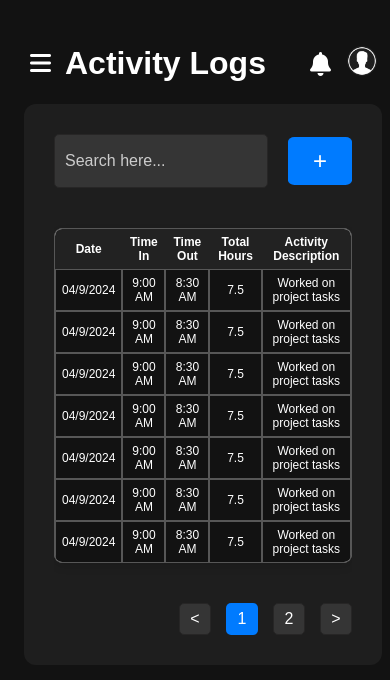
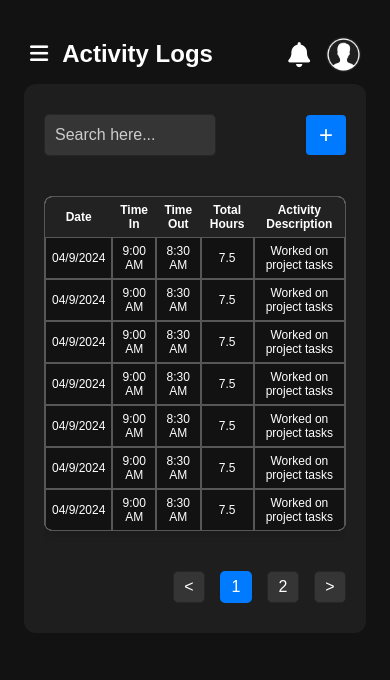
Before and after one commit to Alvin-Cortez/internsync, a PHP site: page /logs.html in a window 390 px wide. Shown: the top 680 px of the page. Run offline with PHP 8.4, Linux system fonts and the light colour scheme.

Commit message:
improve mobile responsiveness for front-end layout

```diff
--- a/assets/css/logs.css
+++ b/assets/css/logs.css
@@ -575,6 +575,9 @@ aside p {
         width: 60vw !important;
         padding: 10px !important;
     }
+    .hamburger{
+        font-size: 1.3rem;
+    }
     .logo img {
         width: 10rem !important;
     }
@@ -584,7 +587,7 @@ aside p {
         width: 100vw;
     }
     .header h1 {
-        font-size: 1.6rem !important;
+        font-size: 1.5rem !important;
         margin-left: 0.5rem;
     }
     .header-icons {
@@ -592,15 +595,12 @@ aside p {
         margin-right: 5px;
     }
     .avatar-icon img {
-        width: 30px !important;
-        height: 30px !important;
+        width: 35px !important;
+        height: 35px !important;
+        margin-top: 5px;
     }
     #notif-icon {
-        font-size: 16px;
-    }
-    .search-input {
-        width: 150px;
-        height: 25px;
+        font-size: 25px !important;
     }
     .btn.add-activity{
         width: 50px !important;
@@ -622,9 +622,145 @@ aside p {
         content: "+";
         font-size: 24px;
     }
+    .search-input {
+        width: 150px !important;
+        height: 20px !important;
+    }
+    .btn.add-activity{
+        width: 40px !important;
+        height: 40px !important;
+    }
+    .pagination {
+        display: flex;
+        justify-content: flex-end;
+        gap: 15px;
+        margin: 0;
+    }
+    .pagination button {
+        height: 2rem;
+        width: 2rem;
+        display: flex;
+        align-items: center;
+        justify-content: center;
+        text-align: center !important;
+        padding: 0;
+        font-size: 1rem;
+    }
+    .prev::before {
+        content: "<";
+        font-size: 1rem;
+    }
+    .prev {
+        font-size: 0px !important;
+    }
+    .next::before {
+        content: ">";
+        font-size: 1rem;
+    }
+    .next {
+        font-size: 0px !important;
+    }
+    .modal-container {
+        width: 80vw !important;
+        min-width: unset !important;
+        max-width: 99vw !important;
+        padding: 8px 1vw !important;
+        box-sizing: border-box;
+    }
+    .form-group label,
+    .form-group input {
+        width: 90vw;
+        max-width: 98vw;
+        font-size: 12px;
+    }
+    .modal-logo {
+        width: 100px;
+        height: 100px;
+    }
+    .buttons .btn-primary,
+    .buttons .btn-secondary {
+        width: 70px;
+        font-size: 12px;
+        height: 30px;
+    }
+    .btn-submit {
+        width: 90%;
+        height: 30px;
+        font-size: 12px;
+    }
+    #add-activity-modal .form-row {
+        flex-direction: column !important;
+        gap: 5px !important;
+        width: 100% !important;
+    }
+    #add-activity-modal .form-row .input-group {
+        min-width: 0;
+        flex: 1 1 0;
+    }
+    .table-section{
+        padding: 30px 20px;
+    }
+}
+
+@media (min-width: 361px) and (max-width: 505px) {
+    .sidebar {
+        width: 60vw !important;
+        padding: 10px !important;
+    }
+    .hamburger{
+        font-size: 1.3rem;
+    }
+    .logo img {
+        width: 10rem !important;
+    }
+    .main-content {
+        margin-left: 0 !important;
+        padding: 8px !important;
+        width: 100vw;
+    }
+    .header h1 {
+        font-size: 1.5rem !important;
+        margin-left: 0.5rem;
+    }
+    .header-icons {
+        gap: 10px !important;
+        margin-right: 5px;
+    }
+    .avatar-icon img {
+        width: 35px !important;
+        height: 35px !important;
+        margin-top: 5px;
+    }
+    #notif-icon {
+        font-size: 25px !important;
+    }
+    .search-input {
+        width: 150px !important;
+        height: 20px !important;
+    }
+    .btn.add-activity{
+        width: 40px !important;
+        height: 40px !important;
+    }
+    .table-responsive {
+        width: 100%;
+        overflow-x: auto;
+    }
+    .table-responsive::-webkit-scrollbar {
+        display: none;
+    }
+    .activity-table th,
+    .activity-table td {
+        font-size: 10px;
+        padding: 4px;
+    }
+    .btn.add-activity::before {
+        content: "+";
+        font-size: 24px;
+    }
     .btn.add-activity {
-        width: 50px;
-        height: 50px;
+        width: 40px !important;
+        height: 40px;
         padding: 10px;
         font-size: 0;
         border-radius: 10%;
@@ -696,133 +832,8 @@ aside p {
         min-width: 0;
         flex: 1 1 0;
     }
-}
-
-@media (min-width: 361px) and (max-width: 505px) {
-    .sidebar {
-        width: 60vw !important;
-        padding: 10px !important;
-    }
-    .logo img {
-        width: 10rem !important;
-    }
-    .main-content {
-        margin-left: 0 !important;
-        padding: 8px !important;
-        width: 100vw;
-    }
-    .header h1 {
-        font-size: 1.5rem !important;
-        margin-left: 0.5rem;
-    }
-    .header-icons {
-        gap: 10px !important;
-        margin-right: 5px;
-    }
-    .avatar-icon img {
-        width: 30px !important;
-        height: 30px !important;
-    }
-    #notif-icon {
-        font-size: 16px;
-    }
-    .search-input {
-        width: 150px;
-        height: 25px;
-    }
-    .btn.add-activity{
-        width: 50px !important;
-        height: 45px !important;
-    }
-    .table-responsive {
-        width: 100%;
-        overflow-x: auto;
-    }
-    .table-responsive::-webkit-scrollbar {
-        display: none;
-    }
-    .activity-table th,
-    .activity-table td {
-        font-size: 10px;
-        padding: 4px;
-    }
-    .btn.add-activity::before {
-        content: "+";
-        font-size: 24px;
-    }
-    .btn.add-activity {
-        width: 50px;
-        height: 50px;
-        padding: 10px;
-        font-size: 0;
-        border-radius: 10%;
-    }
-    .pagination {
-        display: flex;
-        justify-content: flex-end;
-        gap: 15px;
-        margin: 0;
-    }
-    .pagination button {
-        height: 2rem;
-        width: 2rem;
-        display: flex;
-        align-items: center;
-        justify-content: center;
-        text-align: center !important;
-        padding: 0;
-        font-size: 1rem;
-    }
-    .prev::before {
-        content: "<";
-        font-size: 1rem;
-    }
-    .prev {
-        font-size: 0px !important;
-    }
-    .next::before {
-        content: ">";
-        font-size: 1rem;
-    }
-    .next {
-        font-size: 0px !important;
-    }
-    .modal-container {
-        width: 80vw !important;
-        min-width: unset !important;
-        max-width: 99vw !important;
-        padding: 8px 1vw !important;
-        box-sizing: border-box;
-    }
-    .form-group label,
-    .form-group input {
-        width: 90vw;
-        max-width: 98vw;
-        font-size: 12px;
-    }
-    .modal-logo {
-        width: 100px;
-        height: 100px;
-    }
-    .buttons .btn-primary,
-    .buttons .btn-secondary {
-        width: 70px;
-        font-size: 12px;
-        height: 30px;
-    }
-    .btn-submit {
-        width: 90%;
-        height: 30px;
-        font-size: 12px;
-    }
-    #add-activity-modal .form-row {
-        flex-direction: column !important;
-        gap: 5px !important;
-        width: 100% !important;
-    }
-    #add-activity-modal .form-row .input-group {
-        min-width: 0;
-        flex: 1 1 0;
+    .table-section{
+        padding: 30px 20px;
     }
 }
 
@@ -877,25 +888,25 @@ aside p {
         font-size: 18px;
     }
     .header h1 {
-        font-size: 2rem !important;
+        font-size: 2rem;
     }
     .header-icons{
         gap: 1rem !important;
     }
     #notif-icon {
-        font-size: 1.5rem !important;
+        font-size: 1.5rem;
     }
     .avatar-icon img {
         width: 2.5rem;
         height: 2.5rem;
     }
     .search-input{
-        width: 12rem !important;
-        height: 2rem !important;
+        width: 12rem;
+        height: 1.5rem;
     }
     .btn.add-activity{
-        width: 4rem !important;
-        height: 3rem !important;
+        width: 3rem;
+        height: 3rem;
         font-size: 0px;
     }
     .btn.add-activity::before {
```
Also changed, not shown: assets/css/index.css (+86 -17 lines).
